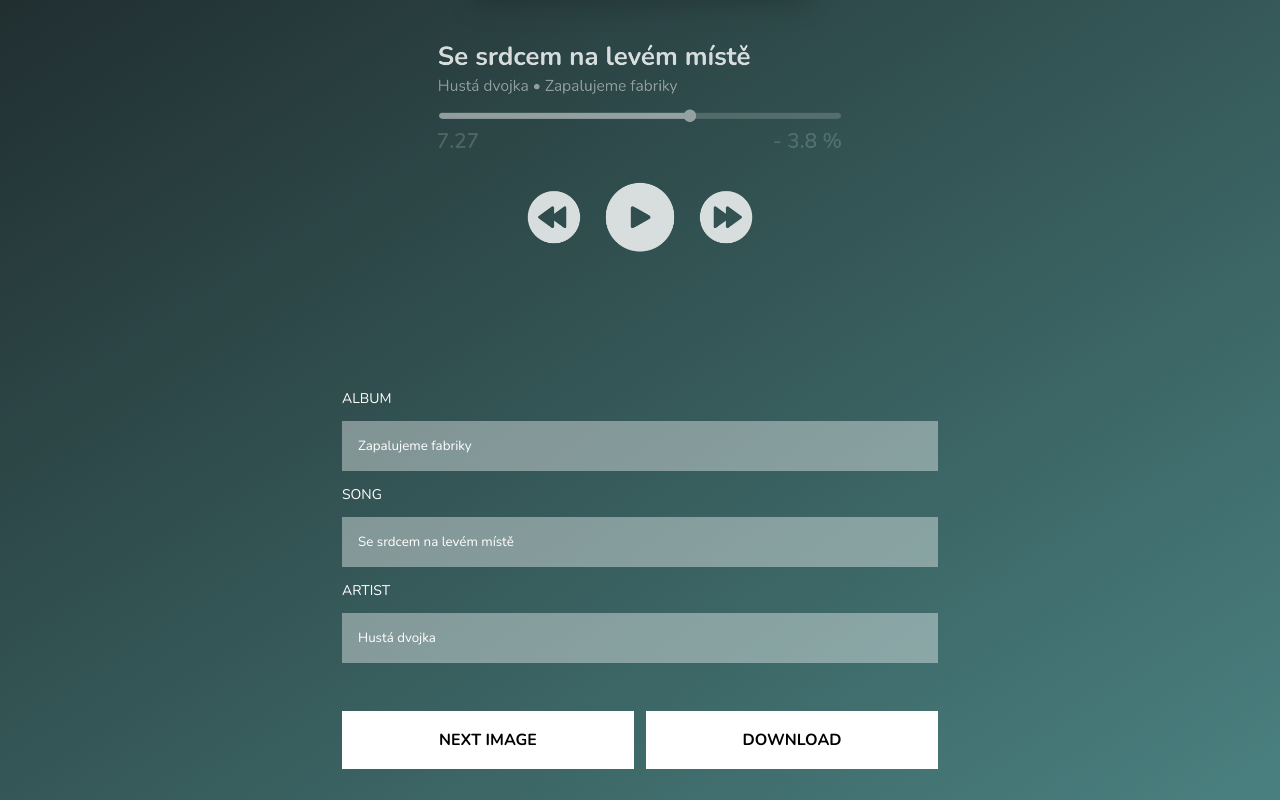
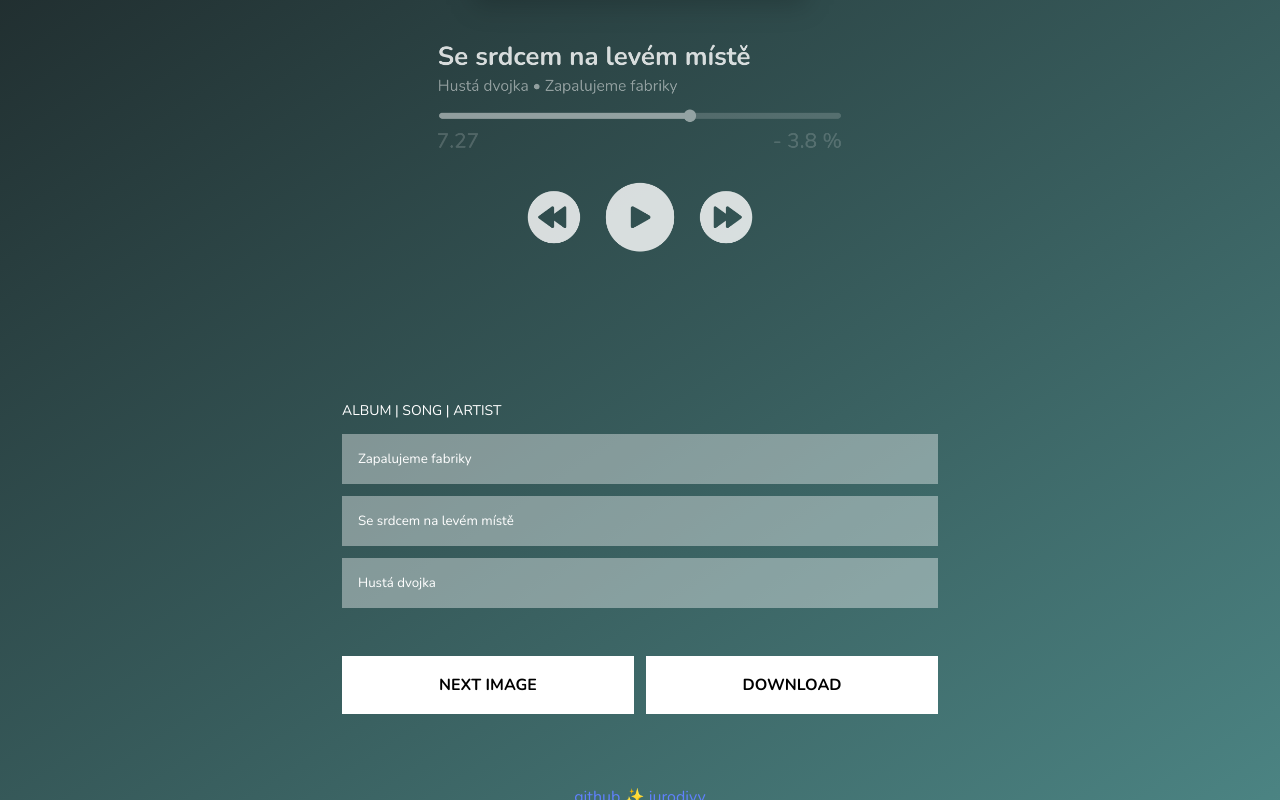
Before and after one commit to humpljir/album-cover-generator, a plain HTML site: page index.html in a window 1280 px wide. Shown: the part 468-1268 px from the top of the page. Drawn offline with nearby package versions, Linux system fonts and the light colour scheme; a web font is replaced by a local one.

Commit message:
ui changes

```diff
--- a/index.html
+++ b/index.html
@@ -23,11 +23,9 @@
         </div>
         <div class="padding-box">
             <form id="input-form">
-                <label for="album">ALBUM</label>
+                <p>ALBUM | SONG | ARTIST</p>
                 <input type="text" id="album" value="Zapalujeme fabriky">
-                <label for="song">SONG</label>
                 <input type="text" id="song" value="Se srdcem na levém místě">
-                <label for="artist">ARTIST</label>
                 <input type="text" id="artist" value="Hustá dvojka">
             </form>
             <div class="button-box">
--- a/style.scss
+++ b/style.scss
@@ -50,8 +50,10 @@ body {
         width: 100%;
     }
 
-    label {
+    form {
+        p {
             font-size: 14px;
+        }
     }
 
     input {
@@ -112,6 +114,7 @@ body {
     .main-wrapper .button-box {
         flex-wrap: wrap;
     }
+
     .main-wrapper .bottom-button {
         margin: 0;
         margin-top: 22px;
```
Also changed, not shown: dist/style.css. Lines whose indentation alone changed are shown as unchanged.
